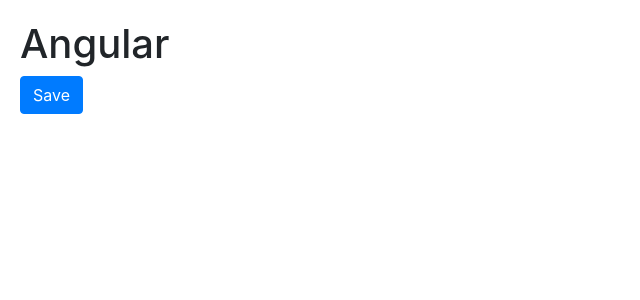
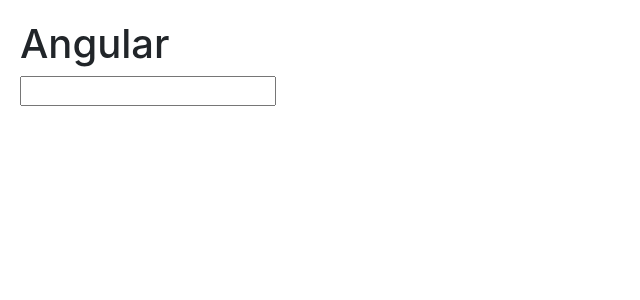
Before and after one commit to kdhruvajyothreddy/hello-world-angular, an Angular app: page / in a window 1280 px wide. Shown: the top 300 px of the page, without its empty margins (0-640 px from the left). Built offline with nearby package versions, Linux system fonts and the light colour scheme.

Commit message:
Event Filtering after hitting ENTER key

```diff
--- a/src/app/courses.component.ts
+++ b/src/app/courses.component.ts
@@ -4,19 +4,12 @@
 @Component({
     selector: 'courses', // <courses>
     template: `
-        <div (click)="onDivClicked($event)" > <!-- Event bubbling in event binding -->
-            <button class="btn btn-primary" (click)="onSave($event)">Save</button>
-            <!-- Event based binding and gathering additional information -->
-        </div>
+        <input (keyup.enter) = "onKeyUp()" /> <!-- Calling 'onKeyUp' method after "ENTER" key using Event Filtering -->
         `
 })
 export class CoursesComponent {
-    onSave($event) {
-        $event.stopPropagation(); // To avoid event bubbling in event binding
-        console.log("Button was clicked", $event);
+    onKeyUp() {
+        console.log("ENTER was pressed");
     }
-    onDivClicked($event) {
-        console.log("Button was clicked in Div", $event);
 
-    }
 }
```
